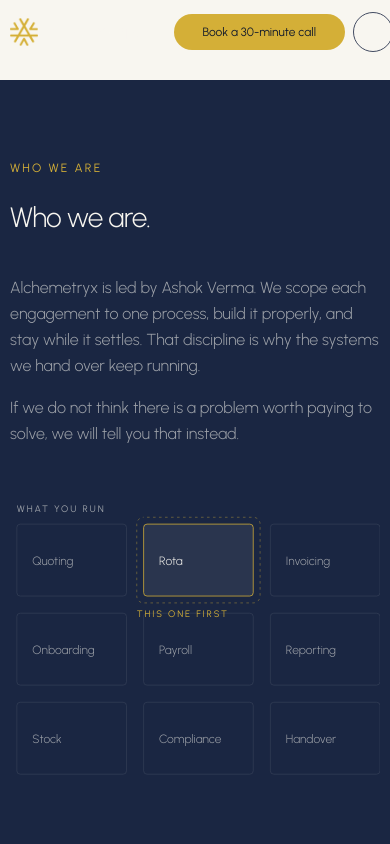
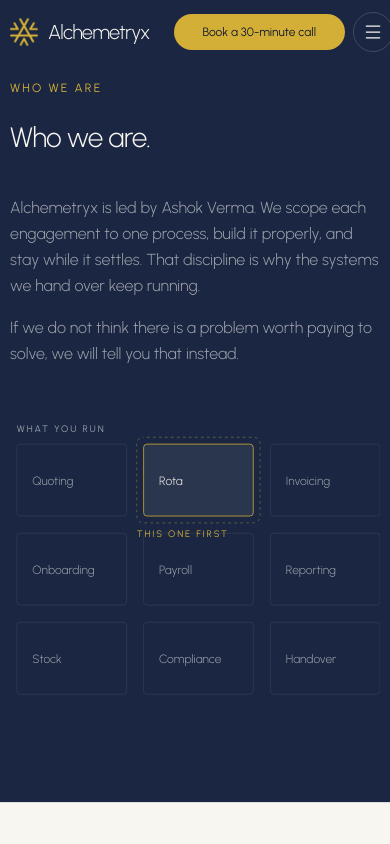
Before and after one commit to ashok-1986/alchemetryx-main, a Next.js app: page /about in a window 390 px wide. Shown: the top 844 px of the page. Built offline with nearby package versions, Linux system fonts and the light colour scheme.

Commit message:
fix: about page dark section bleeds behind nav
Add bleedToTop prop to WhoWeAre — removes section top padding,
adds internal pt-20/pt-24 on the content grid so the sapphire
background extends to the top of the viewport behind the fixed nav.

```diff
--- a/app/about/page.tsx
+++ b/app/about/page.tsx
@@ -11,15 +11,14 @@
 export default function AboutPage() {
   return (
     <>
-      <div className="pt-20 md:pt-24">
       <WhoWeAre
         headingLevel="h1"
         eyebrow="WHO WE ARE"
         heading="Who we are."
         showCareRotaReference={false}
         showCta={false}
+        bleedToTop
       />
-      </div>
       <CtaBlock />
     </>
   );
--- a/components/sections/who-we-are.tsx
+++ b/components/sections/who-we-are.tsx
@@ -18,6 +18,8 @@
   showCareRotaReference?: boolean;
   /** The home page routes on to /about. The About page has nowhere to send you. */
   showCta?: boolean;
+  /** Extend dark background to top of viewport behind the nav (about page). */
+  bleedToTop?: boolean;
 }
 
 export function WhoWeAre({
@@ -26,6 +28,7 @@
   heading = "We build the thing, not a deck about it.",
   showCareRotaReference = true,
   showCta = true,
+  bleedToTop = false,
 }: WhoWeAreProps = {}) {
   const HeadingTag = headingLevel;
   const sectionRef = useRef<HTMLDivElement>(null);
@@ -73,11 +76,11 @@
       id="who-we-are"
       tone="dark"
       fullHeight={false}
-      className="py-20 md:py-28"
+      className={bleedToTop ? "pt-0 pb-20 md:pb-28" : "py-20 md:py-28"}
     >
       <div
         ref={sectionRef}
-        className="grid grid-cols-1 lg:grid-cols-12 gap-12 lg:gap-16 items-center"
+        className={`grid grid-cols-1 lg:grid-cols-12 gap-12 lg:gap-16 items-center${bleedToTop ? " pt-20 md:pt-24" : ""}`}
       >
         {/* Left: the words */}
         <div ref={textRef} className="lg:col-span-7">
```
Lines whose indentation alone changed are shown as unchanged.
